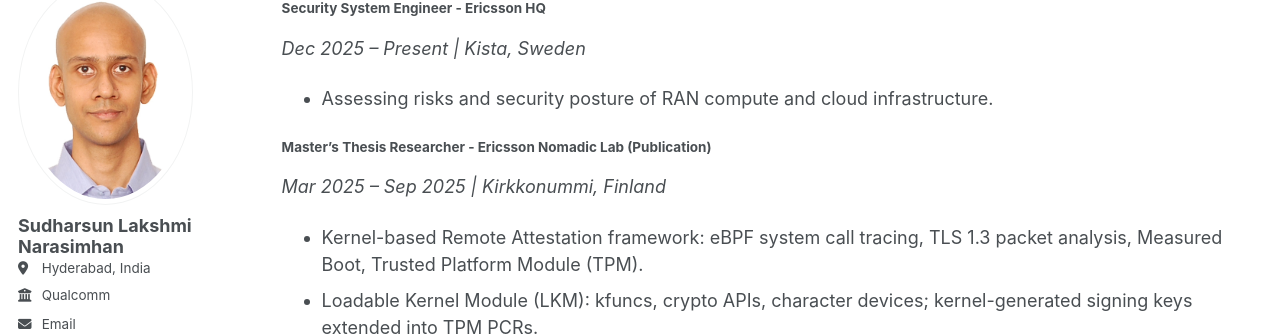
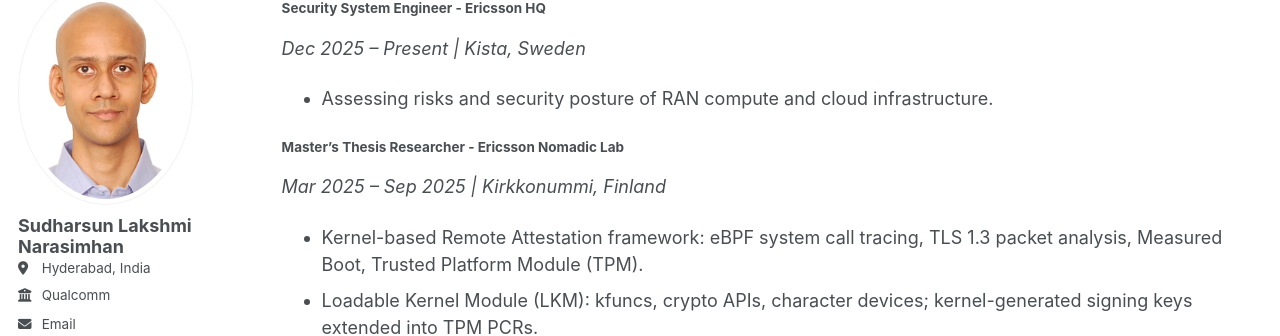
Before and after one commit to sudlaksh/sudlaksh.github.io, a Jekyll site: the page built from _pages/cv.md, in a window 1280 px wide and 900 px high, scrolled down 601 px. Shown: the part 121-457 px from the top of the window. Built offline with Jekyll 4.4.1, drawn with Linux system fonts in a browser that asks for light colours; some web fonts are replaced; a script bundle is joined from its source files by our own code; library files that are not in the unit come from our copies.

Commit message:
Adjust Aalto logo size and thesis researcher title
Updated logo size for Aalto University and modified Master's Thesis Researcher title.

```diff
--- a/_pages/cv.md
+++ b/_pages/cv.md
@@ -9,7 +9,7 @@
 {% include base_path %}
 ## Education
 
-### ![Aalto Logo](/images/aalto-logo.png){: style="width:90px; height:40px; vertical-align:middle; margin-right:0.5rem;"} Erasmus Mundus Joint Master’s Degree (Honors) in Security and Cloud Computing
+### ![Aalto Logo](/images/aalto-logo.png){: style="width:100px; height:40px; vertical-align:middle; margin-right:0.5rem;"} Erasmus Mundus Joint Master’s Degree (Honors) in Security and Cloud Computing
 Aalto University, Finland & EURECOM, France
 *Aug 2023 – Sep 2025*
 CGPA: **4.74 / 5**
@@ -29,7 +29,7 @@
 *Dec 2025 – Present | Kista, Sweden*
 - Assessing risks and security posture of RAN compute and cloud infrastructure.
 
-#### Master’s Thesis Researcher - Ericsson Nomadic Lab (Publication)
+#### Master’s Thesis Researcher - Ericsson Nomadic Lab
 *Mar 2025 – Sep 2025 | Kirkkonummi, Finland*
 - Kernel-based Remote Attestation framework: eBPF system call tracing, TLS 1.3 packet analysis, Measured Boot, Trusted Platform Module (TPM).
 - Loadable Kernel Module (LKM): kfuncs, crypto APIs, character devices; kernel-generated signing keys extended into TPM PCRs.
```
